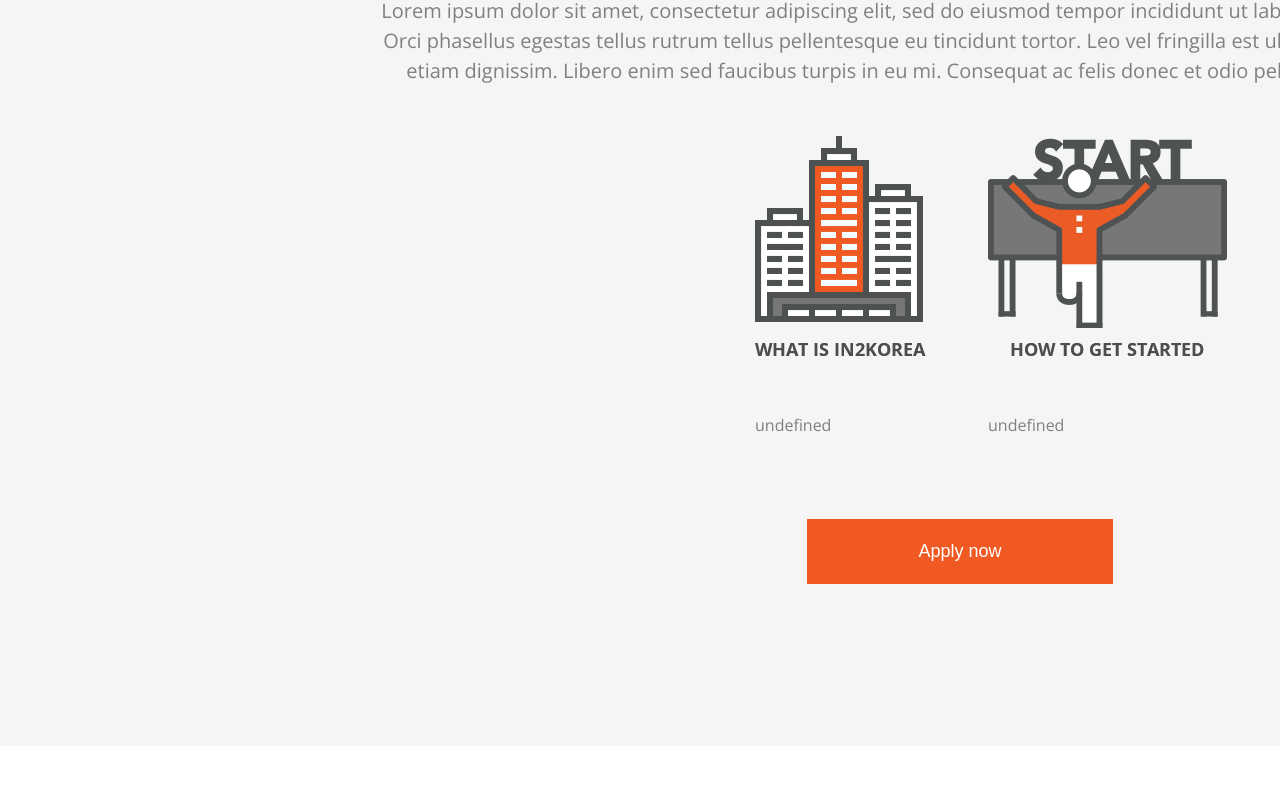
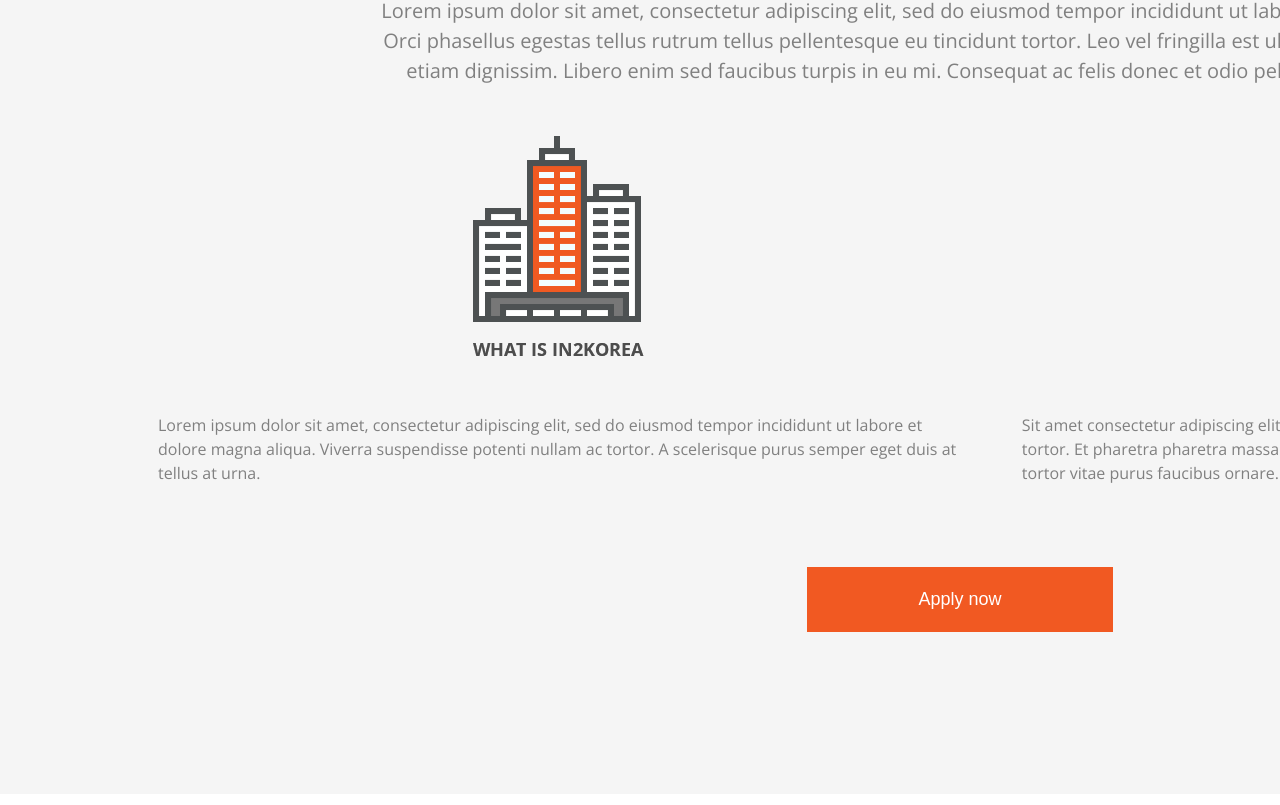
Before and after one commit to DB-Yoon/react-onepage-site-template, a React (Create React App) app: page / in a window 1280 px wide. Shown: the part 1355-2160 px from the top of the page. Built offline with nearby package versions, Linux system fonts and the light colour scheme.

Commit message:
defaultProps add

```diff
--- a/src/containers/about/AboutContainer.js
+++ b/src/containers/about/AboutContainer.js
@@ -10,16 +10,36 @@ class AboutContainer extends Component{
     static defaultProps = {
         aboutClass       : 'about',
         aboutTitleClass  : 'about-title',
-        aboutCenterClass : 'center'
+        aboutCenterClass : 'center',
+        aboutColExpOne      : `Lorem ipsum dolor sit amet,
+                            consectetur adipiscing elit,
+                            sed do eiusmod tempor incididunt ut labore et dolore magna aliqua.
+                            Viverra suspendisse potenti nullam ac tortor.
+                            A scelerisque purus semper eget duis at tellus at urna.`,
+        aboutColExpTwo      : `Sit amet consectetur adipiscing elit pellentesque.
+                            Vitae tempus quam pellentesque nec nam aliquam sem et tortor.
+                            Et pharetra pharetra massa massa ultricies.
+                            Sit amet consectetur adipiscing elit pellentesque.
+                            Ac tortor vitae purus faucibus ornare. `,
+        aboutExp            : `Lorem ipsum dolor sit amet,
+                            consectetur adipiscing elit,
+                            sed do eiusmod tempor incididunt ut labore et dolore magna aliqua.
+                            Orci phasellus egestas tellus rutrum tellus pellentesque eu tincidunt tortor.
+                            Leo vel fringilla est ullamcorper eget nulla facilisi etiam dignissim.
+                            Libero enim sed faucibus turpis in eu mi.
+                            Consequat ac felis donec et odio pellentesque diam volutpat.`
+
     }
 
     render(){
         return(
             <About aboutClass={this.props.aboutClass} aboutCenterClass={this.props.aboutCenterClass}>
-              <AboutText aboutTitleClass={this.props.aboutTitleClass} />
+              <AboutText aboutTitleClass={this.props.aboutTitleClass} AboutExp={this.props.aboutExp} />
                 <ColTwo
                   SecColOneImg={SecColImg_1}
                   SecColTwoImg={SecColImg_2}
+                  ColExpOne={this.props.aboutColExpOne}
+                  ColExpTwo={this.props.aboutColExpTwo}
                 />
                 <ApplyBtn>Apply now</ApplyBtn>
             </About>
```
